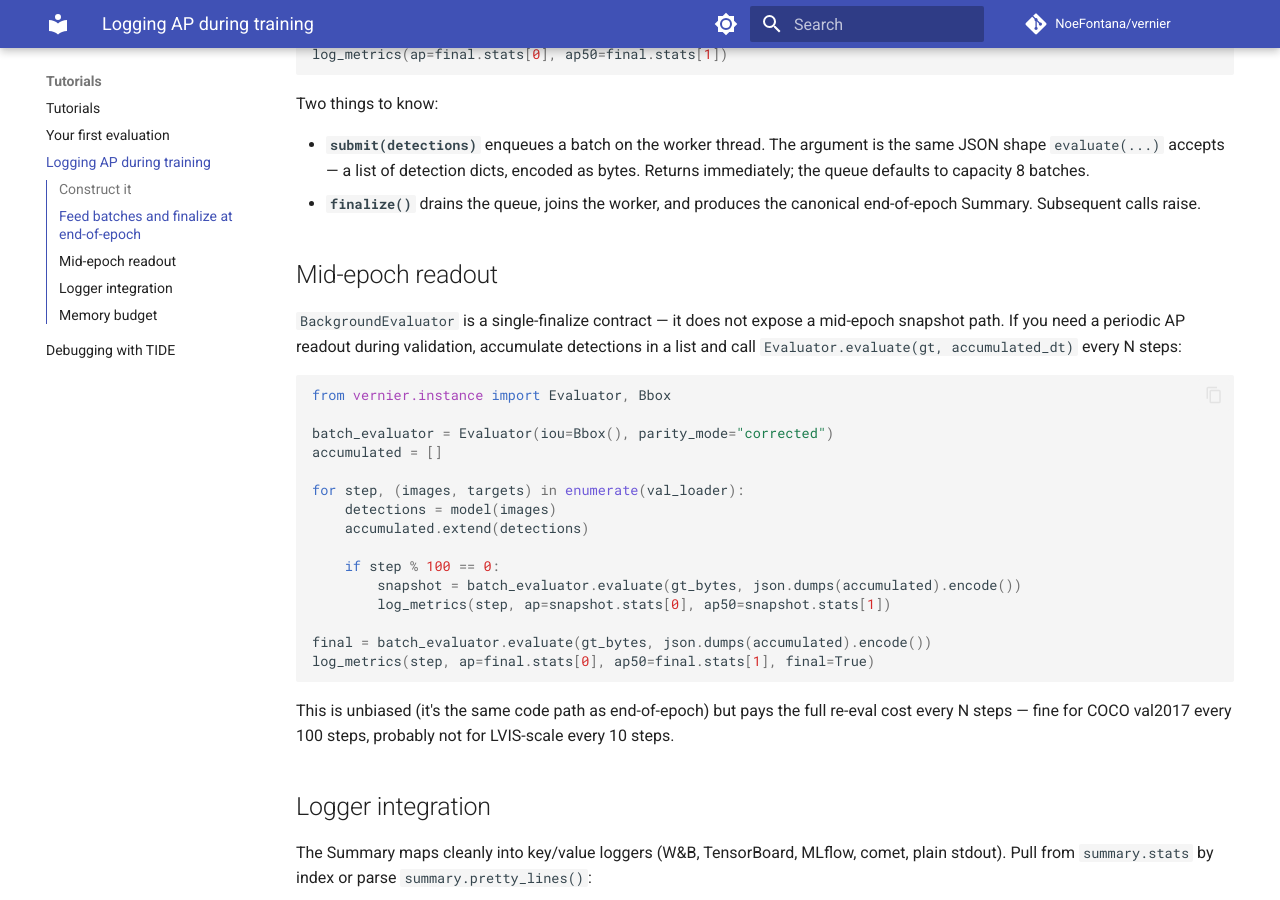
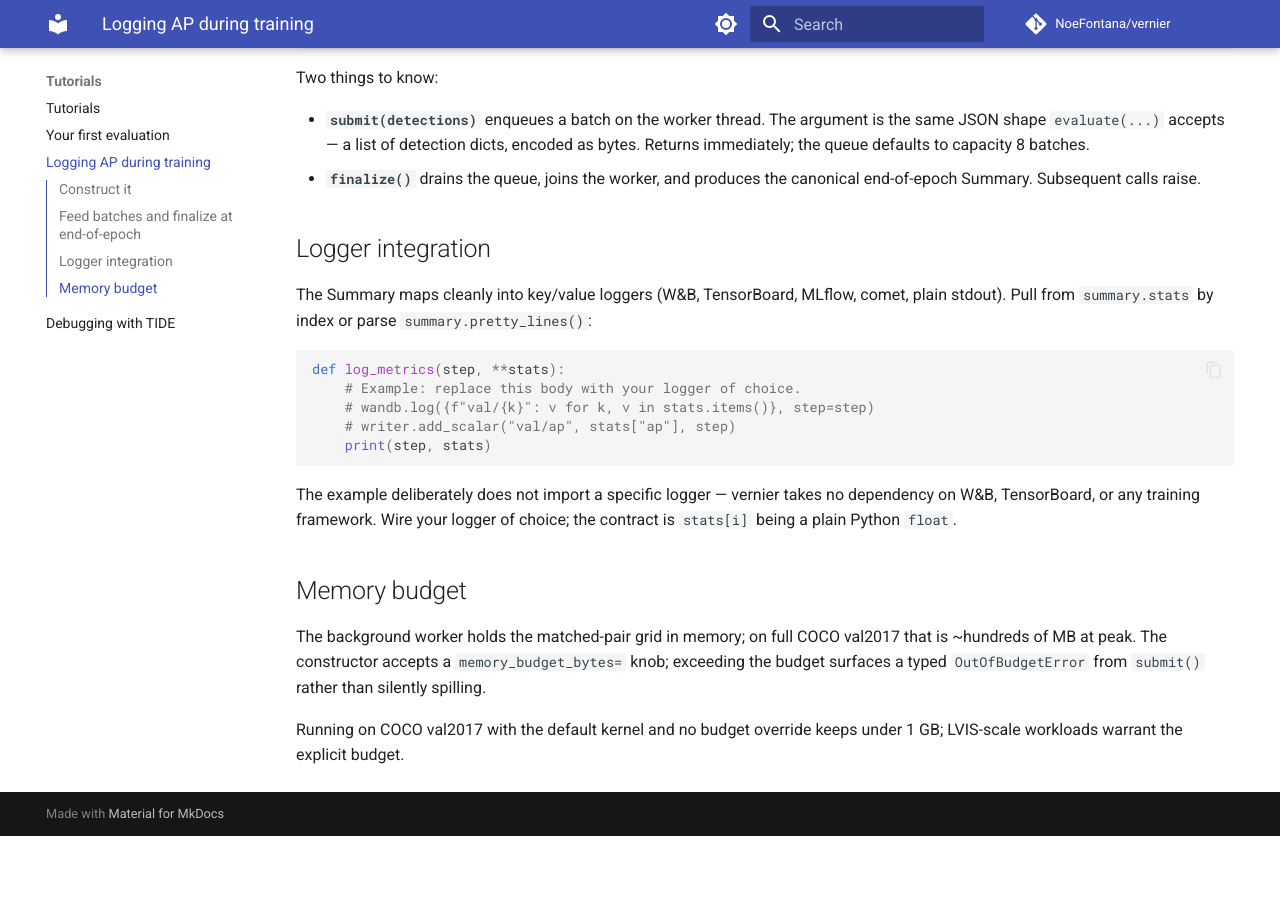
Before and after one commit to NoeFontana/vernier, an MkDocs documentation site: the page built from docs/tutorials/training-loop.md, in a window 1280 px wide and 900 px high, scrolled down 1017 px. Built offline with MkDocs 1.6.1 and Material for MkDocs 9.7.7, drawn with Linux system fonts in a browser that asks for light colours; comment, search, counter and statistics services are not loaded; after the commit the page ends 1853 px from its top, so only the background shows below that; some of the changed text lies outside the part shown.

Commit message:
docs(training-loop): drop mid-epoch readout (#213)
No one actually does periodic AP readout from inside the training
step — the workaround we documented (re-evaluate accumulated detections
every N steps) is a recipe for the case that doesn't exist. Reframe
the tutorial around the case that does: overlap end-of-epoch
validation with the rest of the training step on a worker thread.

- training-loop.md: drop the "Mid-epoch readout" section and rewrite
  the intro to lead with overlap-with-training-step rather than
  periodic-AP-readout.
- first-evaluation.md: rename the "Log AP mid-epoch" follow-up bullet
  to "Log AP during training" so the link target framing matches.
- background-evaluator.md: drop the limitation paragraph (the
  "single-finalize contract, here's a workaround" pointer) and the
  "log metrics every N steps" row from the When-to-use table — both
  pointed at the deleted recipe.

ADR-0035 still references the phrase as historical justification for
the single-finalize design; ADRs are immutable so it's left alone.

````diff
--- a/docs/tutorials/training-loop.md
+++ b/docs/tutorials/training-loop.md
@@ -2,10 +2,9 @@
 
 Most users want `Evaluator(...).evaluate(...)` at end-of-epoch — that
 path is fine, has no streaming overhead, and is the default in every
-migration guide. This tutorial covers the smaller case where you
-specifically need a periodic AP readout mid-epoch: a long validation
-pass you want to log every N steps, or a smoke check that fires before
-the last batch lands. `BackgroundEvaluator`
+migration guide. This tutorial covers the case where you want
+validation to overlap with the rest of the training step rather than
+block on the kernel at end-of-epoch. `BackgroundEvaluator`
 ([ADR-0014](../adr/0014-background-evaluator.md)) runs the kernel on a
 worker thread; `submit(detections)` enqueues and returns immediately,
 keeping the training loop unblocked.
@@ -58,35 +57,6 @@
 - **`finalize()`** drains the queue, joins the worker, and produces the
   canonical end-of-epoch Summary. Subsequent calls raise.
 
-## Mid-epoch readout
-
-`BackgroundEvaluator` is a single-finalize contract — it does not
-expose a mid-epoch snapshot path. If you need a periodic AP readout
-during validation, accumulate detections in a list and call
-`Evaluator.evaluate(gt, accumulated_dt)` every N steps:
-
-```python
-from vernier.instance import Evaluator, Bbox
-
-batch_evaluator = Evaluator(iou=Bbox(), parity_mode="corrected")
-accumulated = []
-
-for step, (images, targets) in enumerate(val_loader):
-    detections = model(images)
-    accumulated.extend(detections)
-
-    if step % 100 == 0:
-        snapshot = batch_evaluator.evaluate(gt_bytes, json.dumps(accumulated).encode())
-        log_metrics(step, ap=snapshot.stats[0], ap50=snapshot.stats[1])
-
-final = batch_evaluator.evaluate(gt_bytes, json.dumps(accumulated).encode())
-log_metrics(step, ap=final.stats[0], ap50=final.stats[1], final=True)
-```
-
-This is unbiased (it's the same code path as end-of-epoch) but pays
-the full re-eval cost every N steps — fine for COCO val2017 every
-100 steps, probably not for LVIS-scale every 10 steps.
-
 ## Logger integration
 
 The Summary maps cleanly into key/value loggers (W&B, TensorBoard,
````
Also changed, not shown: docs/how-to/background-evaluator.md (+0 -8 lines), docs/tutorials/first-evaluation.md (+4 -4 lines).
